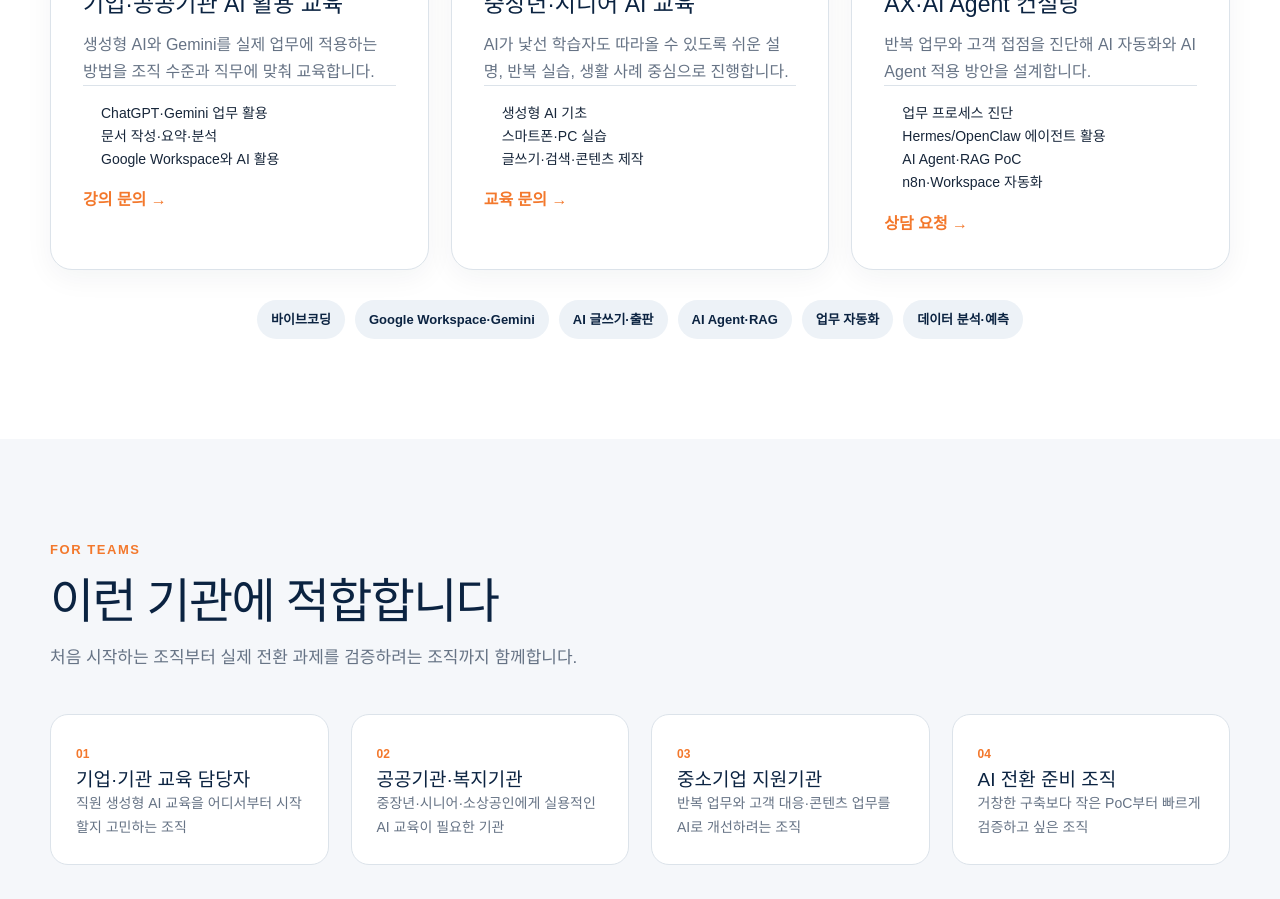
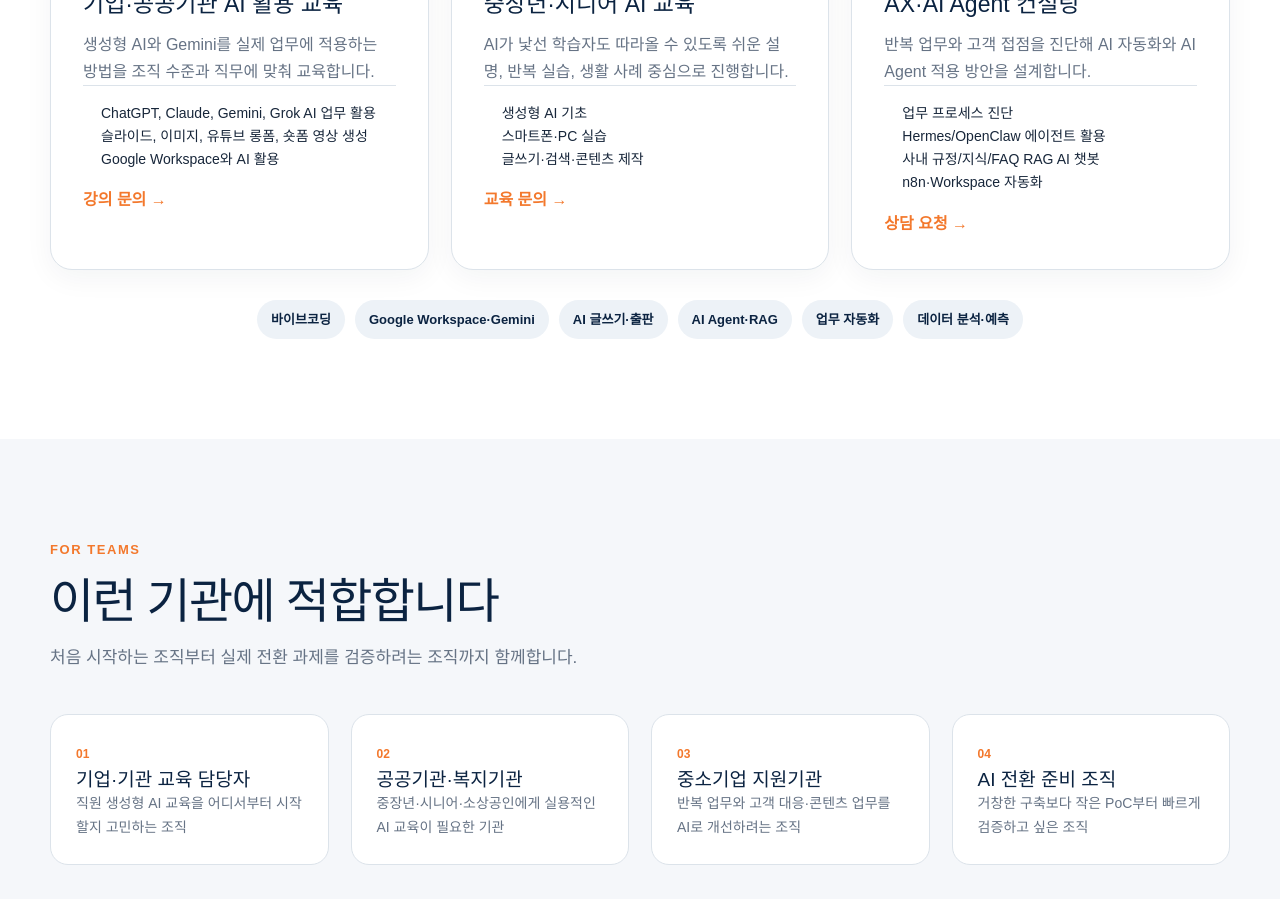
Before and after one commit to charlychoi/charlychoi_homepage, a Next.js app: page / in a window 1280 px wide. Shown: the part 1280-2179 px from the top of the page. Built offline with nearby package versions, Linux system fonts and the light colour scheme.

Commit message:
Update AI training and RAG consulting copy

```diff
--- a/app/page.tsx
+++ b/app/page.tsx
@@ -1,7 +1,7 @@
 const services = [
-  { icon: "01", title: "기업·공공기관 AI 활용 교육", text: "생성형 AI와 Gemini를 실제 업무에 적용하는 방법을 조직 수준과 직무에 맞춰 교육합니다.", bullets: ["ChatGPT·Gemini 업무 활용", "문서 작성·요약·분석", "Google Workspace와 AI 활용"], cta: "강의 문의", type: "기업·기관 AI 강의" },
+  { icon: "01", title: "기업·공공기관 AI 활용 교육", text: "생성형 AI와 Gemini를 실제 업무에 적용하는 방법을 조직 수준과 직무에 맞춰 교육합니다.", bullets: ["ChatGPT, Claude, Gemini, Grok AI 업무 활용", "슬라이드, 이미지, 유튜브 롱폼, 숏폼 영상 생성", "Google Workspace와 AI 활용"], cta: "강의 문의", type: "기업·기관 AI 강의" },
   { icon: "02", title: "중장년·시니어 AI 교육", text: "AI가 낯선 학습자도 따라올 수 있도록 쉬운 설명, 반복 실습, 생활 사례 중심으로 진행합니다.", bullets: ["생성형 AI 기초", "스마트폰·PC 실습", "글쓰기·검색·콘텐츠 제작"], cta: "교육 문의", type: "중장년·시니어 AI 교육" },
-  { icon: "03", title: "AX·AI Agent 컨설팅", text: "반복 업무와 고객 접점을 진단해 AI 자동화와 AI Agent 적용 방안을 설계합니다.", bullets: ["업무 프로세스 진단", "Hermes/OpenClaw 에이전트 활용", "AI Agent·RAG PoC", "n8n·Workspace 자동화"], cta: "상담 요청", type: "AX·AI Agent 컨설팅" },
+  { icon: "03", title: "AX·AI Agent 컨설팅", text: "반복 업무와 고객 접점을 진단해 AI 자동화와 AI Agent 적용 방안을 설계합니다.", bullets: ["업무 프로세스 진단", "Hermes/OpenClaw 에이전트 활용", "사내 규정/지식/FAQ RAG AI 챗봇", "n8n·Workspace 자동화"], cta: "상담 요청", type: "AX·AI Agent 컨설팅" },
 ];
 
 const lectures = [
```
Also changed, not shown: 1 other file (tests, documents, lock files or other folders).
